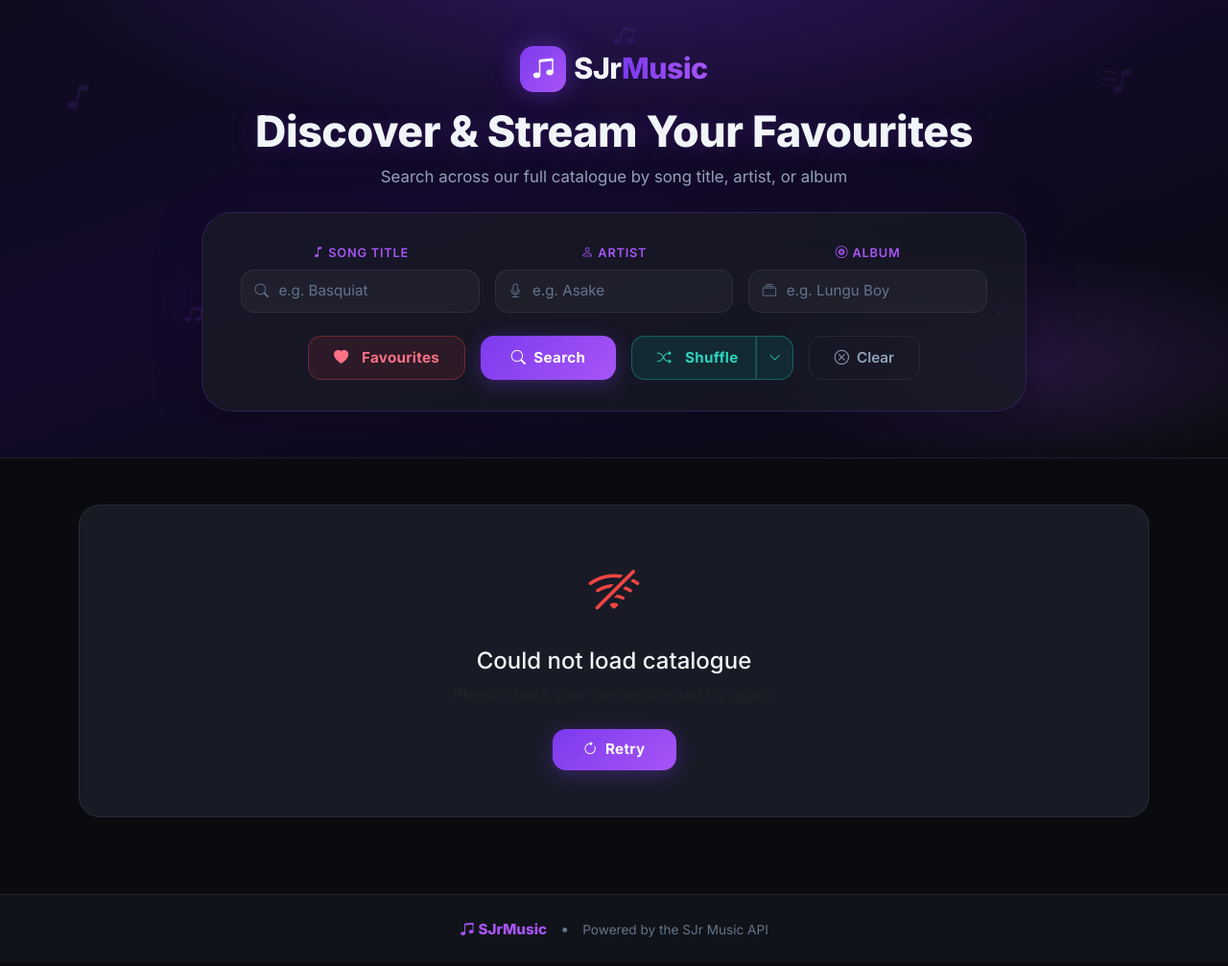
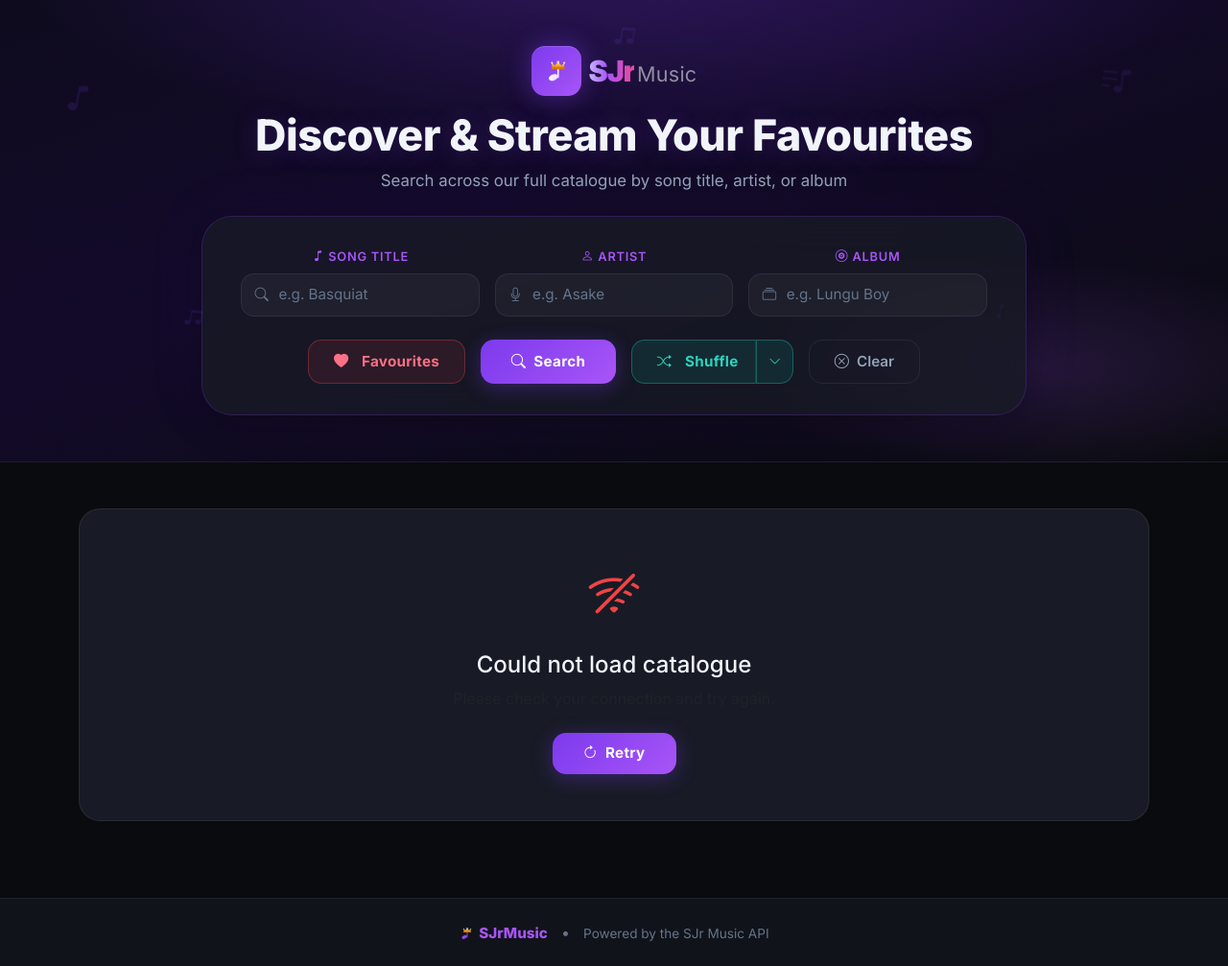
Before and after one commit to ShimboJr/Sjr-Music-API-UI, a plain HTML site: page index.html in a window 1280 px wide. Shown: the whole page at 96% size. Drawn offline with nearby package versions, Linux system fonts and the light colour scheme; no server answers.

Commit message:
feat: add custom crown-note logo and icons for branding and PWA support

```diff
--- a/index.html
+++ b/index.html
@@ -23,7 +23,8 @@
   <meta name="apple-mobile-web-app-title" content="SJrMusic" />
   <link rel="apple-touch-icon" href="icons/apple-touch-icon.png" />
 
-  <!-- Favicon -->
+  <!-- Favicon — SVG (modern browsers) + PNG fallback -->
+  <link rel="icon" type="image/svg+xml" href="icons/crown-note-logo.svg" />
   <link rel="icon" type="image/png" sizes="192x192" href="icons/icon-192.png" />
   <link rel="icon" type="image/png" sizes="512x512" href="icons/icon-512.png" />
 
@@ -51,8 +52,43 @@
     <div class="container position-relative">
       <div class="text-center py-5">
         <div class="logo-wrap mb-3">
-          <span class="logo-icon"><i class="bi bi-music-note-beamed"></i></span>
-          <span class="logo-text">SJr<span class="logo-accent">Music</span></span>
+          <!-- Crown Note SVG logo mark -->
+          <span class="logo-icon" aria-hidden="true">
+            <svg xmlns="http://www.w3.org/2000/svg" viewBox="0 0 48 48" width="28" height="28" aria-hidden="true" focusable="false">
+              <defs>
+                <linearGradient id="hNoteG" x1="0%" y1="0%" x2="100%" y2="100%">
+                  <stop offset="0%" stop-color="#ffffff"/>
+                  <stop offset="100%" stop-color="#e2d9ff"/>
+                </linearGradient>
+                <linearGradient id="hGoldG" x1="0%" y1="0%" x2="0%" y2="100%">
+                  <stop offset="0%" stop-color="#fde68a"/>
+                  <stop offset="50%" stop-color="#f0b429"/>
+                  <stop offset="100%" stop-color="#d97706"/>
+                </linearGradient>
+              </defs>
+              <!-- Note head -->
+              <ellipse cx="18.5" cy="35.5" rx="8.5" ry="5.5"
+                fill="url(#hNoteG)" transform="rotate(-22, 18.5, 35.5)"/>
+              <!-- Stem -->
+              <rect x="25.5" y="15.5" width="3" height="21" rx="1.5"
+                fill="url(#hNoteG)"/>
+              <!-- Crown body -->
+              <path d="M 16,19 L 16,9.5 L 21,14 L 27,8 L 33,14 L 38,9.5 L 38,19 Z"
+                fill="url(#hGoldG)"/>
+              <!-- Crown base band -->
+              <rect x="15" y="17.5" width="24" height="3.5" rx="1.75"
+                fill="#d97706"/>
+              <!-- Crown gems -->
+              <circle cx="27" cy="8" r="2.2" fill="#fff" opacity="0.95"/>
+              <circle cx="27" cy="8" r="1.3" fill="#f0b429"/>
+              <circle cx="16" cy="9.5" r="1.6" fill="#fff" opacity="0.9"/>
+              <circle cx="38" cy="9.5" r="1.6" fill="#fff" opacity="0.9"/>
+            </svg>
+          </span>
+          <!-- Wordmark: SJr (bold gradient) + Music (lighter) -->
+          <span class="logo-text" aria-label="SJrMusic">
+            <span class="logo-sjr">SJr</span><span class="logo-music-word">Music</span>
+          </span>
         </div>
         <h1 class="hero-title">Discover &amp; Stream Your Favourites</h1>
         <p class="hero-sub">Search across our full catalogue by song title, artist, or album</p>
@@ -259,8 +295,30 @@
   <!-- ───────────── FOOTER ───────────── -->
   <footer class="site-footer-bar">
     <div class="container text-center">
-      <span class="footer-logo"><i class="bi bi-music-note-beamed me-1"></i>SJrMusic</span>
-      <span class="footer-sep">•</span>
+      <span class="footer-logo">
+        <!-- Mini Crown Note in footer -->
+        <svg xmlns="http://www.w3.org/2000/svg" viewBox="0 0 48 48" width="16" height="16"
+          aria-hidden="true" focusable="false" style="vertical-align:-3px;margin-right:.3rem">
+          <defs>
+            <linearGradient id="fNoteG" x1="0%" y1="0%" x2="100%" y2="100%">
+              <stop offset="0%" stop-color="#a855f7"/>
+              <stop offset="100%" stop-color="#7c3aed"/>
+            </linearGradient>
+            <linearGradient id="fGoldG" x1="0%" y1="0%" x2="0%" y2="100%">
+              <stop offset="0%" stop-color="#fde68a"/>
+              <stop offset="100%" stop-color="#d97706"/>
+            </linearGradient>
+          </defs>
+          <ellipse cx="18.5" cy="35.5" rx="8.5" ry="5.5"
+            fill="url(#fNoteG)" transform="rotate(-22, 18.5, 35.5)"/>
+          <rect x="25.5" y="15.5" width="3" height="21" rx="1.5" fill="url(#fNoteG)"/>
+          <path d="M 16,19 L 16,9.5 L 21,14 L 27,8 L 33,14 L 38,9.5 L 38,19 Z" fill="url(#fGoldG)"/>
+          <rect x="15" y="17.5" width="24" height="3.5" rx="1.75" fill="#d97706"/>
+          <circle cx="27" cy="8" r="2.2" fill="#fff" opacity="0.9"/>
+          <circle cx="16" cy="9.5" r="1.6" fill="#fff" opacity="0.85"/>
+          <circle cx="38" cy="9.5" r="1.6" fill="#fff" opacity="0.85"/>
+        </svg>SJrMusic</span>
+      <span class="footer-sep">&bull;</span>
       <span class="footer-text">Powered by the SJr Music API</span>
     </div>
   </footer>
@@ -275,7 +333,26 @@
     aria-label="Install SJrMusic app" aria-hidden="true">
     <div class="pwa-install-inner">
       <span class="pwa-install-icon" aria-hidden="true">
-        <i class="bi bi-phone-fill"></i>
+        <!-- Crown Note mini icon in install banner -->
+        <svg xmlns="http://www.w3.org/2000/svg" viewBox="0 0 48 48" width="28" height="28"
+          aria-hidden="true" focusable="false">
+          <defs>
+            <linearGradient id="pNoteG" x1="0%" y1="0%" x2="100%" y2="100%">
+              <stop offset="0%" stop-color="#a855f7"/><stop offset="100%" stop-color="#7c3aed"/>
+            </linearGradient>
+            <linearGradient id="pGoldG" x1="0%" y1="0%" x2="0%" y2="100%">
+              <stop offset="0%" stop-color="#fde68a"/><stop offset="100%" stop-color="#d97706"/>
+            </linearGradient>
+          </defs>
+          <ellipse cx="18.5" cy="35.5" rx="8.5" ry="5.5"
+            fill="url(#pNoteG)" transform="rotate(-22, 18.5, 35.5)"/>
+          <rect x="25.5" y="15.5" width="3" height="21" rx="1.5" fill="url(#pNoteG)"/>
+          <path d="M 16,19 L 16,9.5 L 21,14 L 27,8 L 33,14 L 38,9.5 L 38,19 Z" fill="url(#pGoldG)"/>
+          <rect x="15" y="17.5" width="24" height="3.5" rx="1.75" fill="#d97706"/>
+          <circle cx="27" cy="8" r="2.2" fill="#fff" opacity="0.95"/>
+          <circle cx="16" cy="9.5" r="1.6" fill="#fff" opacity="0.9"/>
+          <circle cx="38" cy="9.5" r="1.6" fill="#fff" opacity="0.9"/>
+        </svg>
       </span>
       <div class="pwa-install-text">
         <strong>Install SJrMusic</strong>
--- a/style.css
+++ b/style.css
@@ -76,31 +76,76 @@ body {
   gap: .5rem;
 }
 
+/* ── Logo icon container ────────────────── */
 .logo-icon {
-  width: 48px;
-  height: 48px;
+  width: 52px;
+  height: 52px;
   background: linear-gradient(135deg, var(--accent), var(--accent-2));
   border-radius: var(--radius-md);
   display: inline-flex;
   align-items: center;
   justify-content: center;
   font-size: 1.5rem;
-  box-shadow: 0 0 24px var(--accent-glow), var(--shadow-glow);
-}
-
+  box-shadow:
+    0 0 24px var(--accent-glow),
+    var(--shadow-glow),
+    inset 0 1px 0 rgba(255,255,255,0.15);
+  transition: transform .25s cubic-bezier(.34, 1.56, .64, 1),
+              box-shadow .25s ease;
+  flex-shrink: 0;
+}
+
+.logo-wrap:hover .logo-icon {
+  transform: scale(1.08) rotate(-3deg);
+  box-shadow:
+    0 0 36px rgba(124, 58, 237, .55),
+    0 0 0 2px rgba(168, 85, 247, .4),
+    inset 0 1px 0 rgba(255,255,255,0.15);
+}
+
+/* ── Wordmark ────────────────────────── */
 .logo-text {
   font-size: 1.9rem;
   font-weight: 800;
   letter-spacing: -.5px;
   color: var(--text-1);
-}
-
+  line-height: 1;
+  display: inline-flex;
+  align-items: baseline;
+  gap: 0;
+}
+
+/* "SJr" — bold gradient, tight tracking */
+.logo-sjr {
+  font-size: 1.9rem;
+  font-weight: 900;
+  letter-spacing: -.04em;
+  background: linear-gradient(90deg, #c4b5fd 0%, var(--accent-2) 40%, #ec4899 100%);
+  -webkit-background-clip: text;
+  -webkit-text-fill-color: transparent;
+  background-clip: text;
+}
+
+/* "Music" — regular weight, muted, sits right after SJr */
+.logo-music-word {
+  font-size: 1.35rem;
+  font-weight: 400;
+  letter-spacing: .01em;
+  color: rgba(241, 245, 249, 0.55);
+  -webkit-text-fill-color: rgba(241, 245, 249, 0.55);
+  margin-left: .12em;
+  align-self: flex-end;
+  padding-bottom: .05em;
+}
+
+/* Legacy .logo-accent kept for any other reference (offline.html etc.) */
 .logo-accent {
   background: linear-gradient(90deg, var(--accent), var(--accent-2));
   -webkit-background-clip: text;
   -webkit-text-fill-color: transparent;
   background-clip: text;
 }
+
 
 /* ── Hero text ────────────────────────── */
 .hero-title {
```
Also changed, not shown: icons/apple-touch-icon.png, icons/crown-note-header.svg (added), icons/crown-note-logo.svg (added), icons/icon-192.png, icons/icon-512.png.
